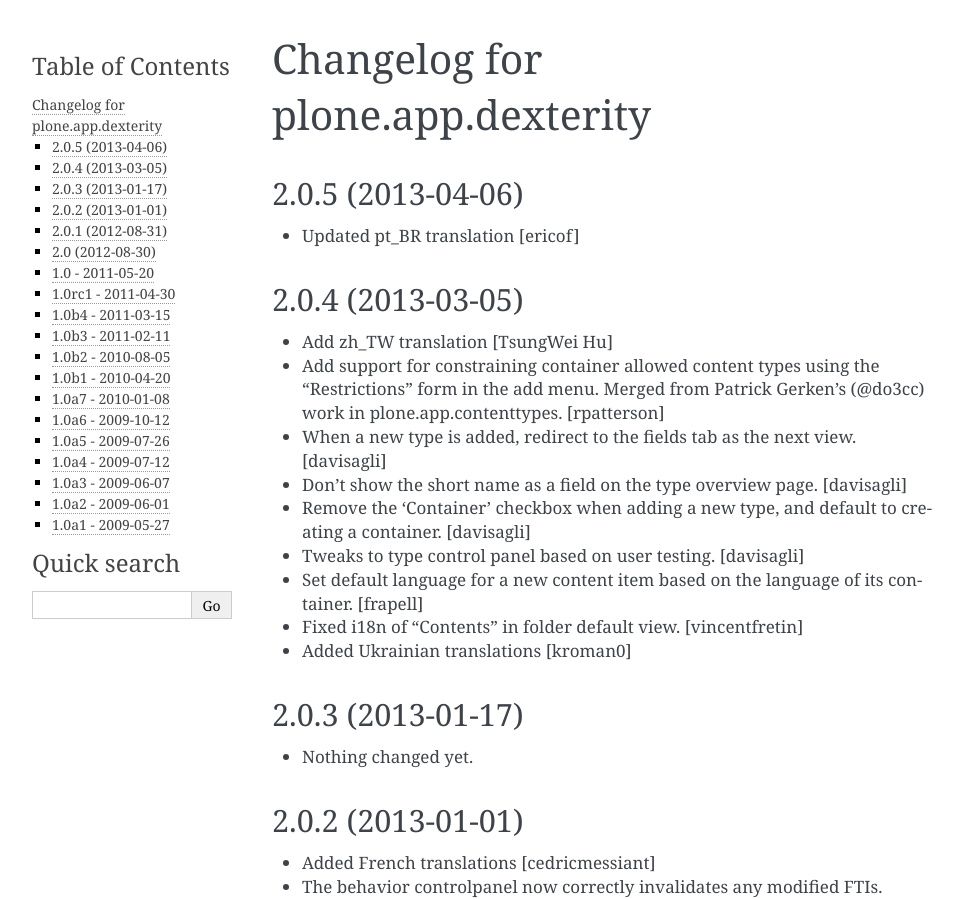
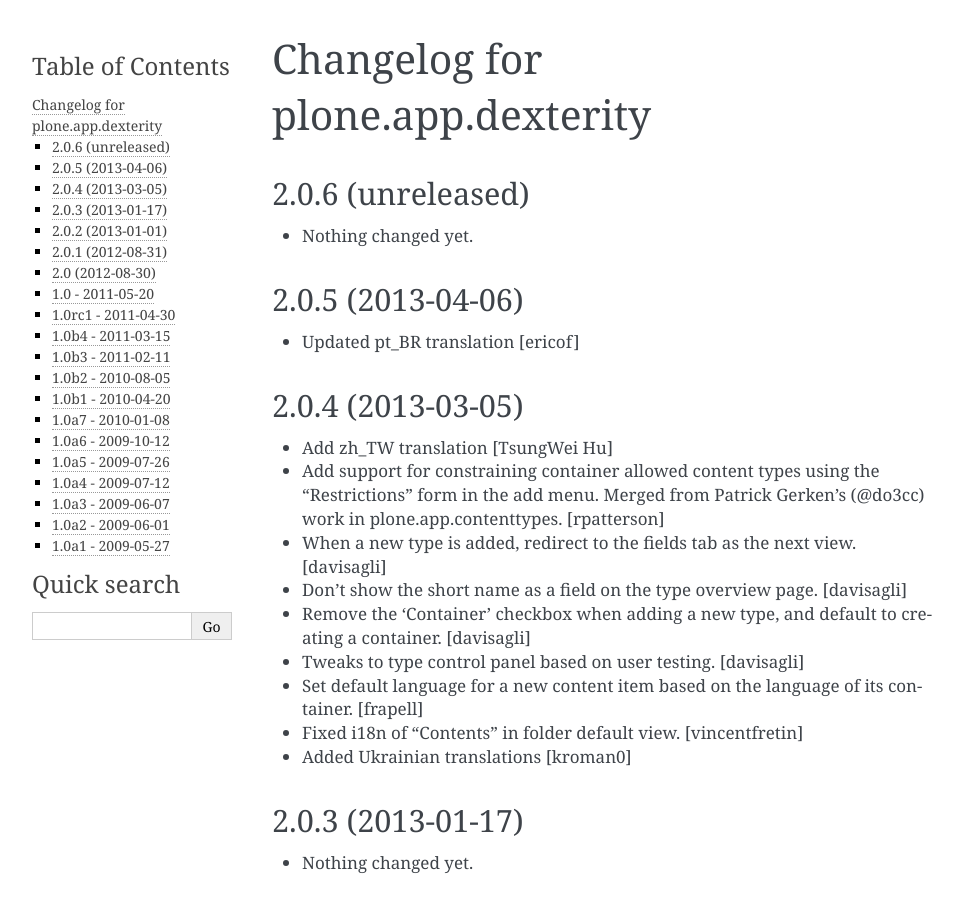
Before and after one commit to plone/plone.app.dexterity, a Sphinx documentation site: the page built from docs/HISTORY.txt, in a window 1280 px wide and 900 px high. Shown: the whole window, without its empty margins (148-1111 px from the left). Built offline with Sphinx 7.4.7, drawn with Linux system fonts in a browser that asks for light colours.

Commit message:
Back to development: 2.0.6

```diff
--- a/docs/HISTORY.txt
+++ b/docs/HISTORY.txt
@@ -1,5 +1,11 @@
 Changelog for plone.app.dexterity
 =================================
+
+2.0.6 (unreleased)
+------------------
+
+- Nothing changed yet.
+
 
 2.0.5 (2013-04-06)
 ------------------
--- a/setup.py
+++ b/setup.py
@@ -1,7 +1,7 @@
 from setuptools import setup, find_packages
 import os
 
-version = '2.0.5'
+version = '2.0.6.dev0'
 
 setup(name='plone.app.dexterity',
       version=version,
```
